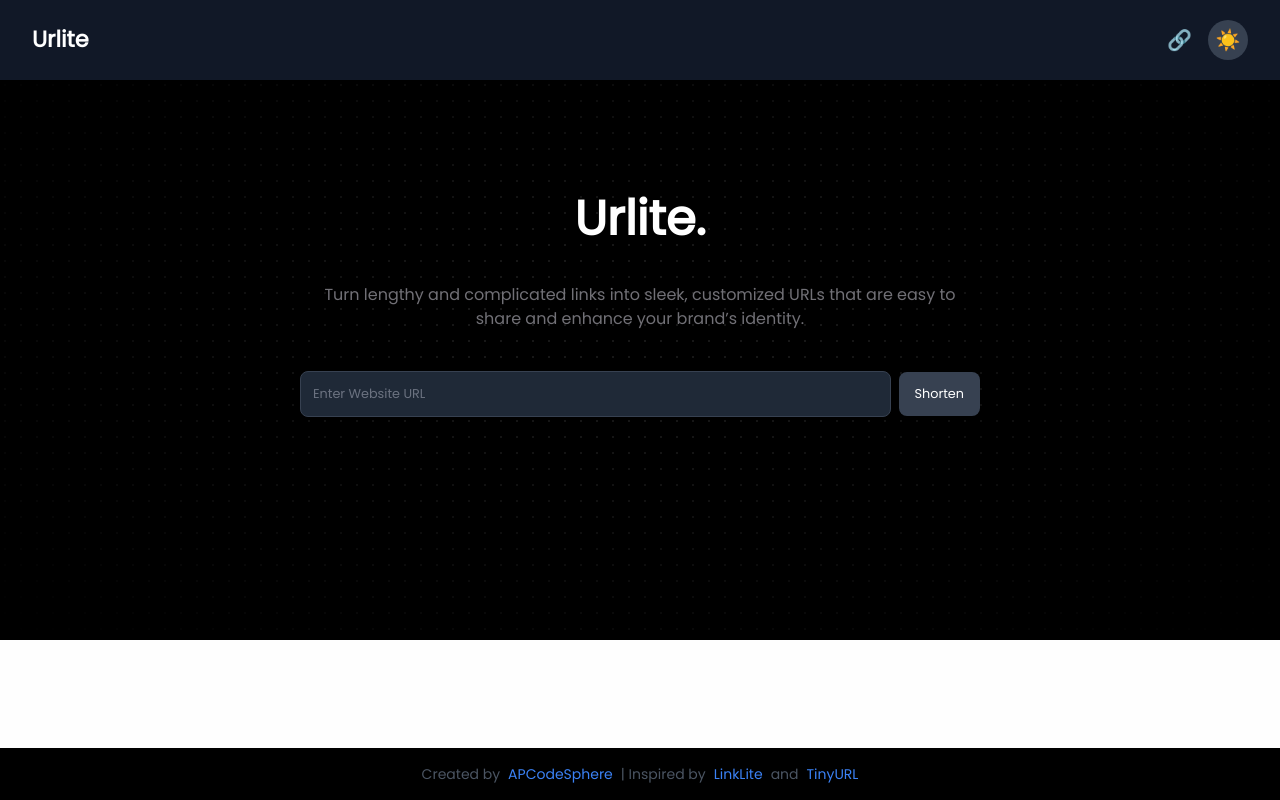
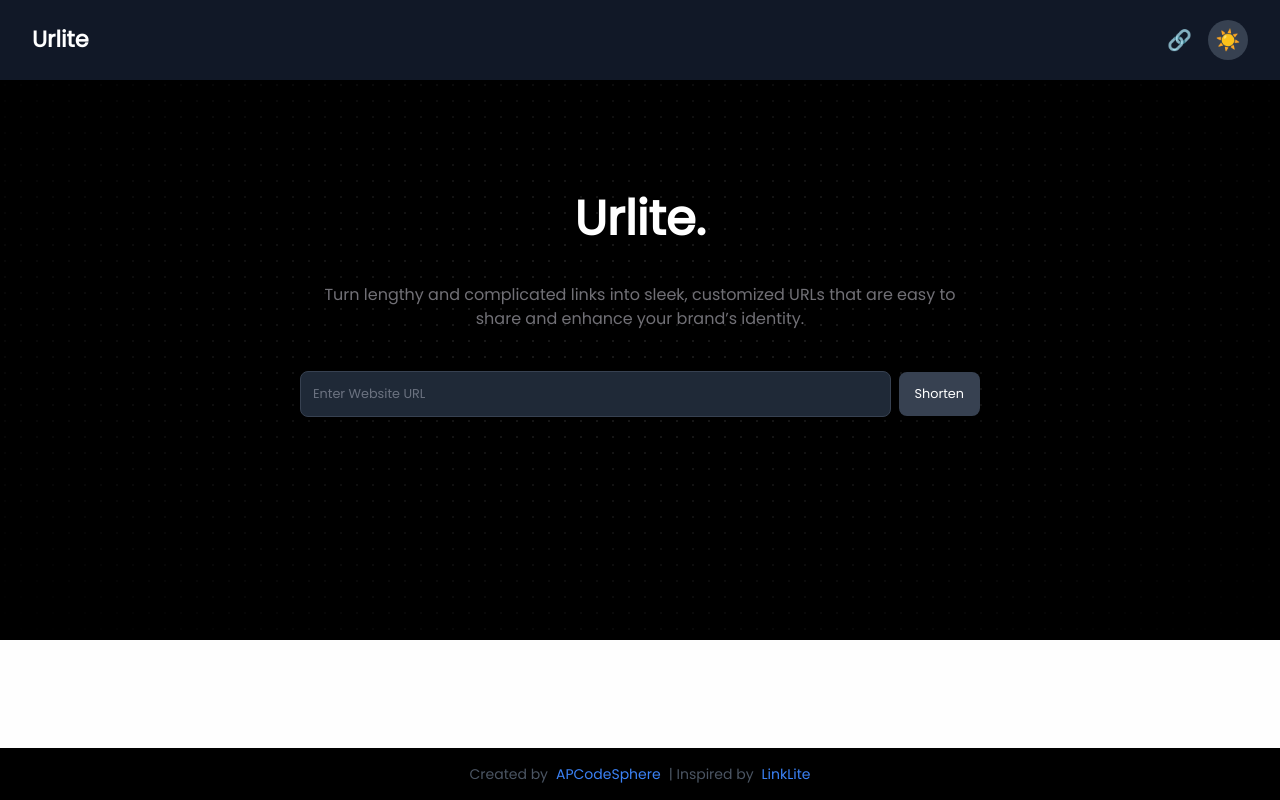
Before and after one commit to apreezofficial/Urlite, a React (Vite) app: page / in a window 1280 px wide. Built offline with nearby package versions, Linux system fonts and the light colour scheme.

Commit message:
Update footer.jsx

```diff
--- a/src/components/footer.jsx
+++ b/src/components/footer.jsx
@@ -30,16 +30,6 @@ const Footer = () => {
                 >
                     LinkLite
                 </motion.a>
-                <span>and</span>
-                <motion.a
-                    href="https://tinyurl.com"
-                    target="_blank"
-                    rel="noopener noreferrer"
-                    className="text-blue-500 hover:underline"
-                    whileHover={{ scale: 1.1, color: "#1D4ED8" }}
-                >
-                    TinyURL
-                </motion.a>
             </p>
         </motion.footer>
     );
```
